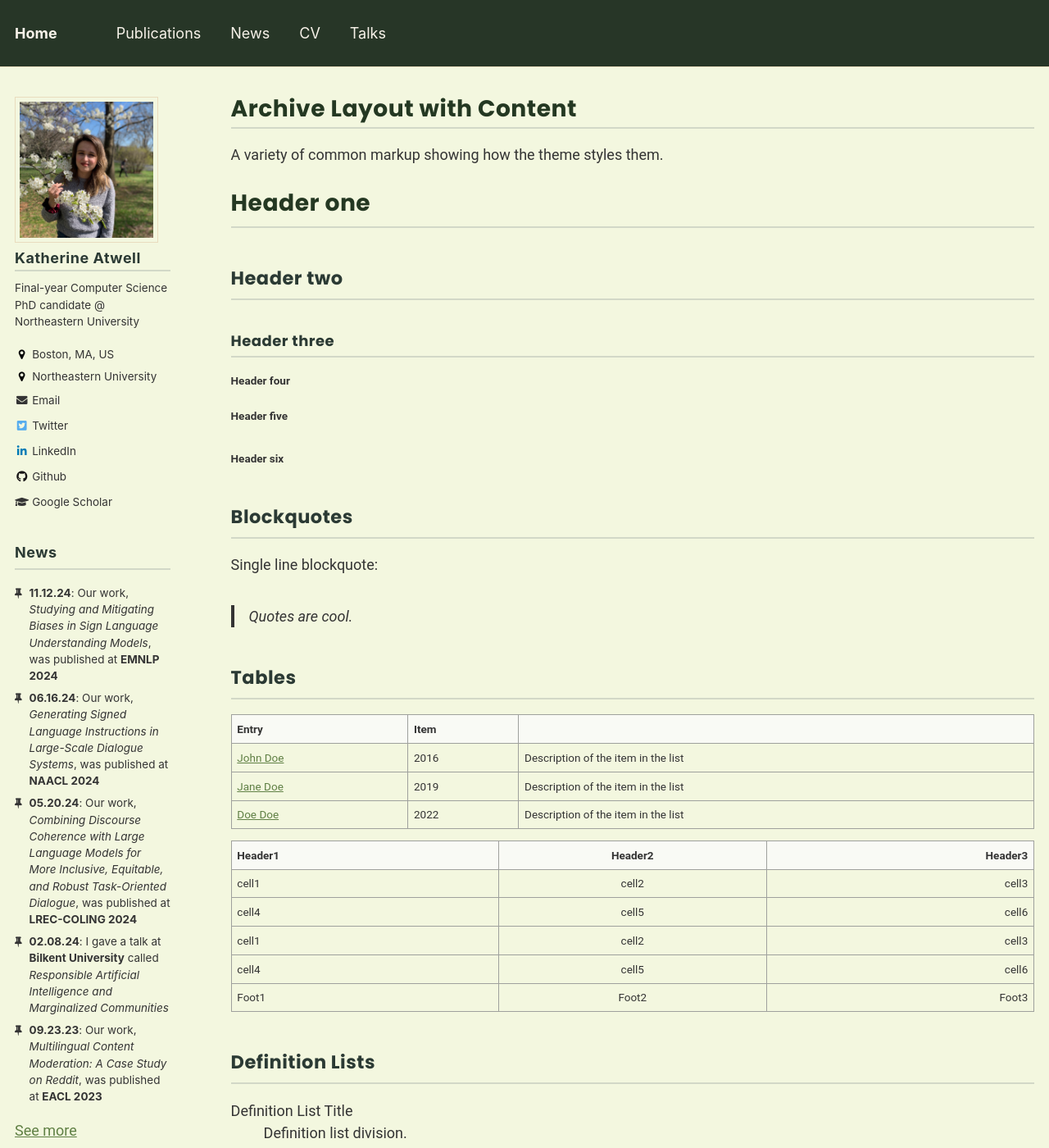
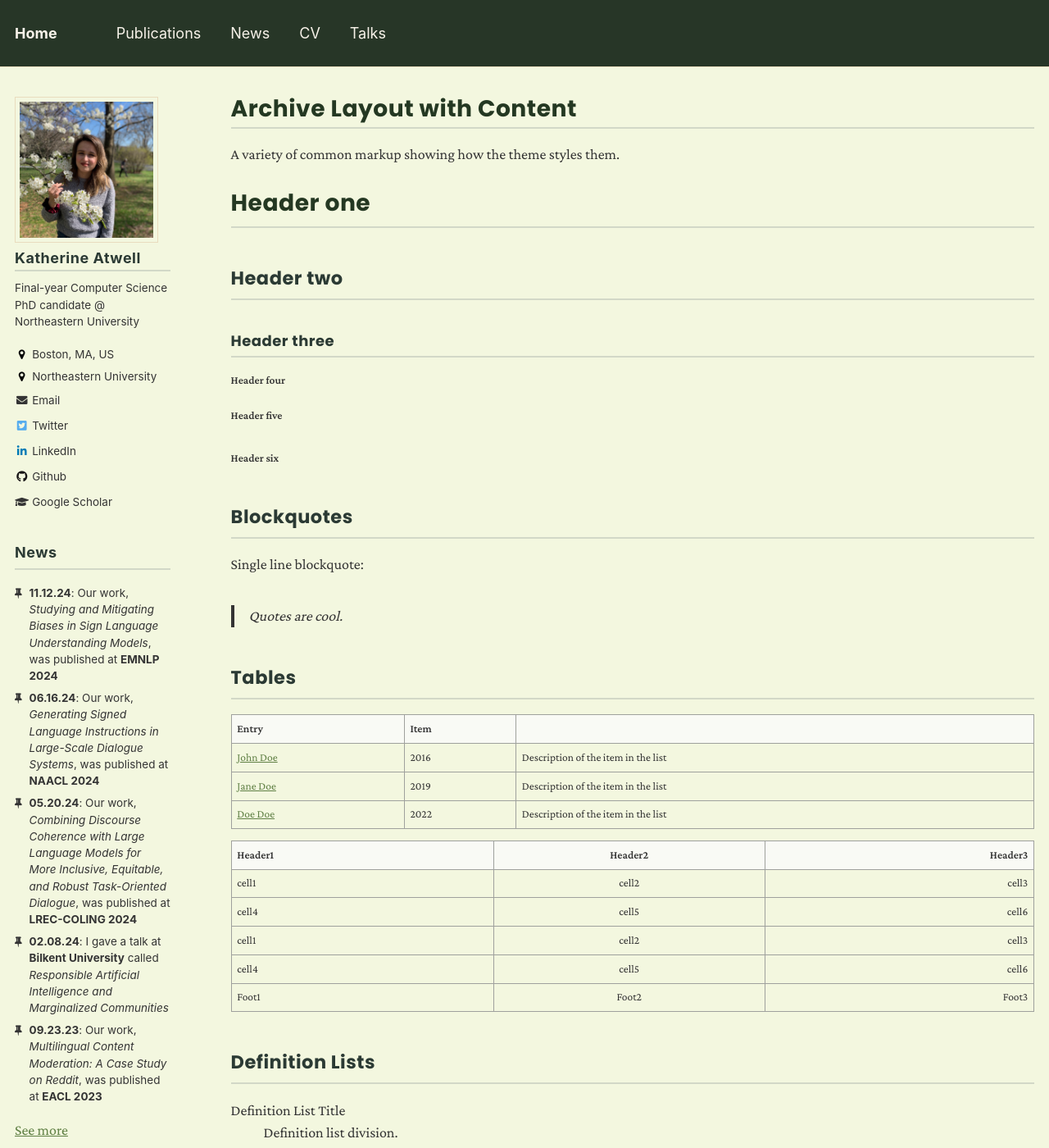
Before and after one commit to katherine-atwell/katherine-atwell.github.io, a Jekyll site: the page built from _pages/archive-layout-with-content.md, in a window 1280 px wide and 1400 px high. Shown: the whole window at 82% size. Built offline with Jekyll 4.4.1, drawn with Linux system fonts in a browser that asks for light colours; nearby versions of some CDN libraries.

Commit message:
font changes

```diff
--- a/_sass/_variables.scss
+++ b/_sass/_variables.scss
@@ -21,6 +21,8 @@ $monospace                  : Monaco, Consolas, "Lucida Console", monospace;
 $sans-serif-narrow          : $sans-serif;
 $helvetica                  : Helvetica, "Helvetica Neue", Arial, sans-serif;
 $roboto                     : Roboto, "Helvetica Neue", Arial, sans-serif;
+$poppins                    : 'Poppins', sans-serif;
+$crimson-pro                : 'Crimson Pro', serif;
 
 /* serif typefaces */
 $georgia                    : Georgia, serif;
@@ -29,8 +31,8 @@ $bodoni                     : "Bodoni MT", serif;
 $calisto                    : "Calisto MT", serif;
 $garamond                   : Garamond, serif;
 
-$global-font-family         : $roboto;
-$header-font-family         : $helvetica;
+$global-font-family         : $crimson-pro;  //$roboto;
+$header-font-family         : $poppins; //$helvetica;
 $caption-font-family        : $serif;
 
 /* type scale */
```
